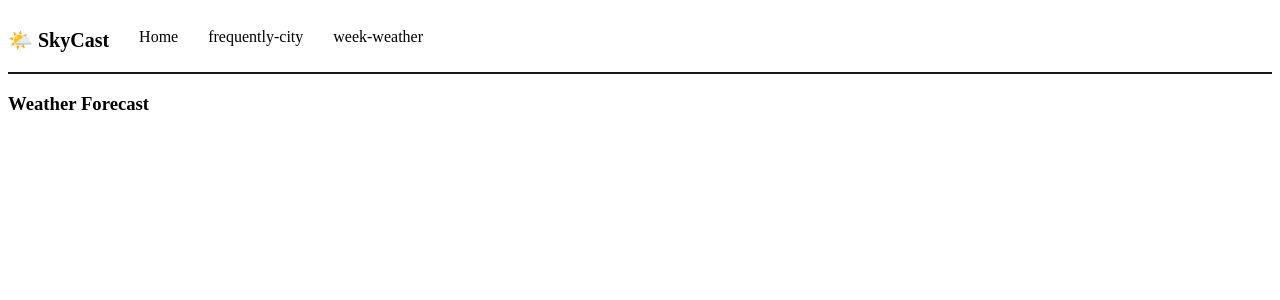
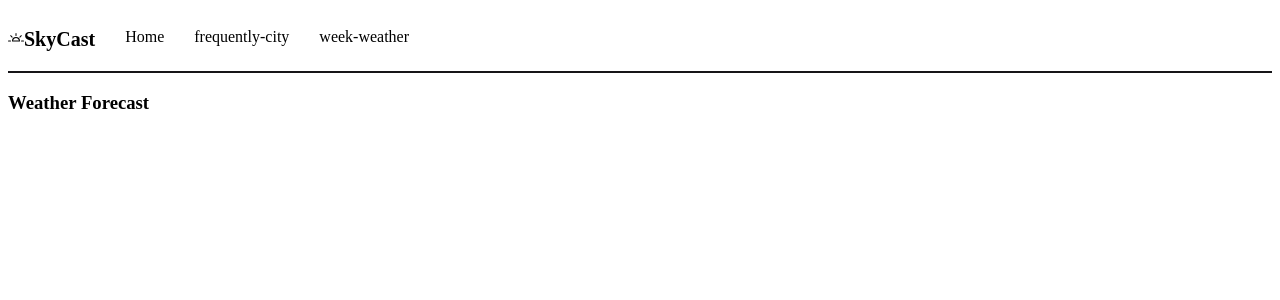
Before and after one commit to kyumin249/weather, a React (Vite) app: page / in a window 1280 px wide. Shown: the top 300 px of the page. Built offline with nearby package versions, Linux system fonts and the light colour scheme.

Commit message:
change Icon

```diff
--- a/src/components/Layout/header.jsx
+++ b/src/components/Layout/header.jsx
@@ -1,11 +1,14 @@
 import './header.css'
-
+import sun from '../../../public/weather.svg'
 function Header() {
   return (
     <header>
 
 	  	<ul>
-			<li className="logo">🌤️ SkyCast</li>
+			<li className="logo">
+				<img src={sun} alt="Sun" />
+				SkyCast
+			</li>
         	<li className='urls'>Home</li>
         	<li className='urls'>frequently-city</li>
         	<li className='urls'>week-weather</li>
```
